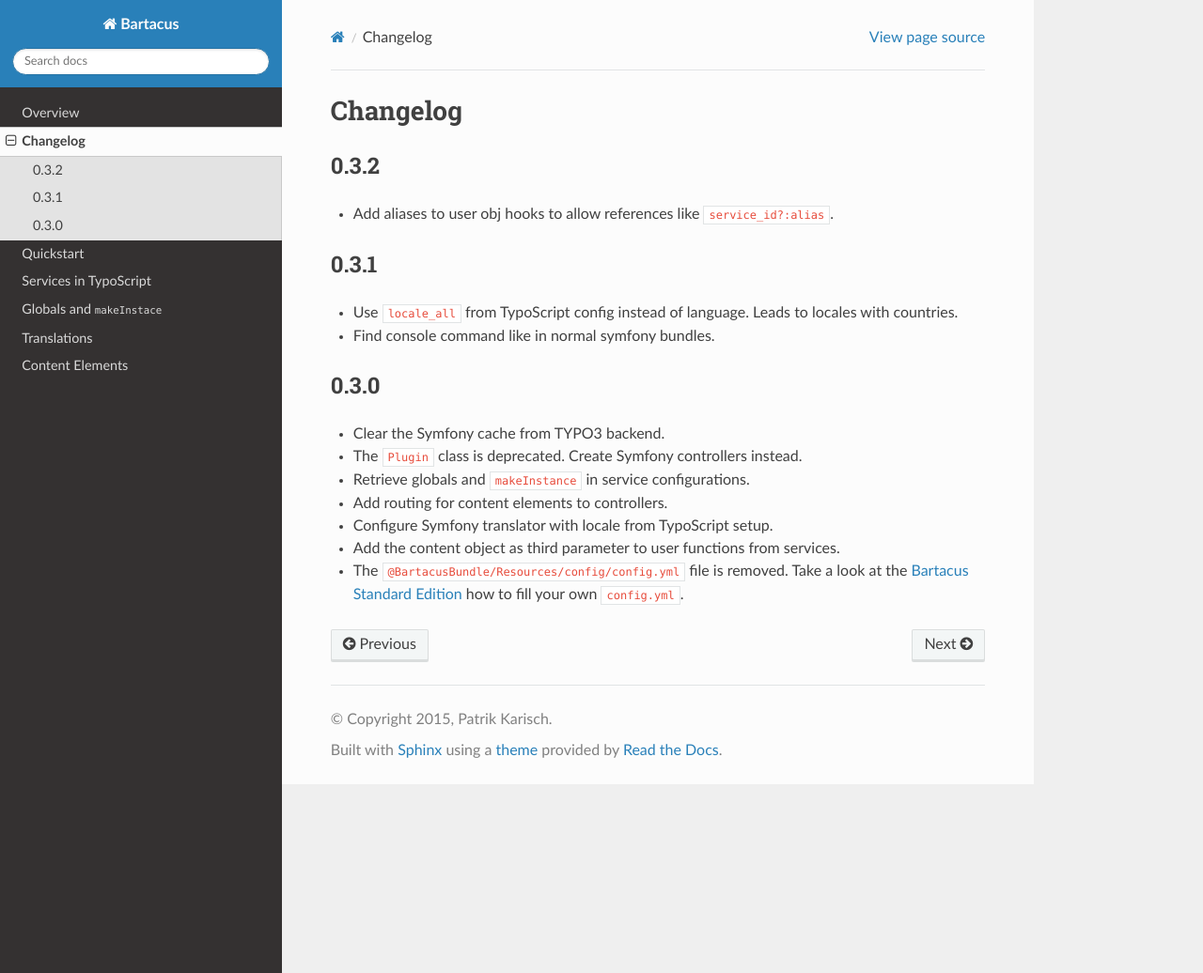
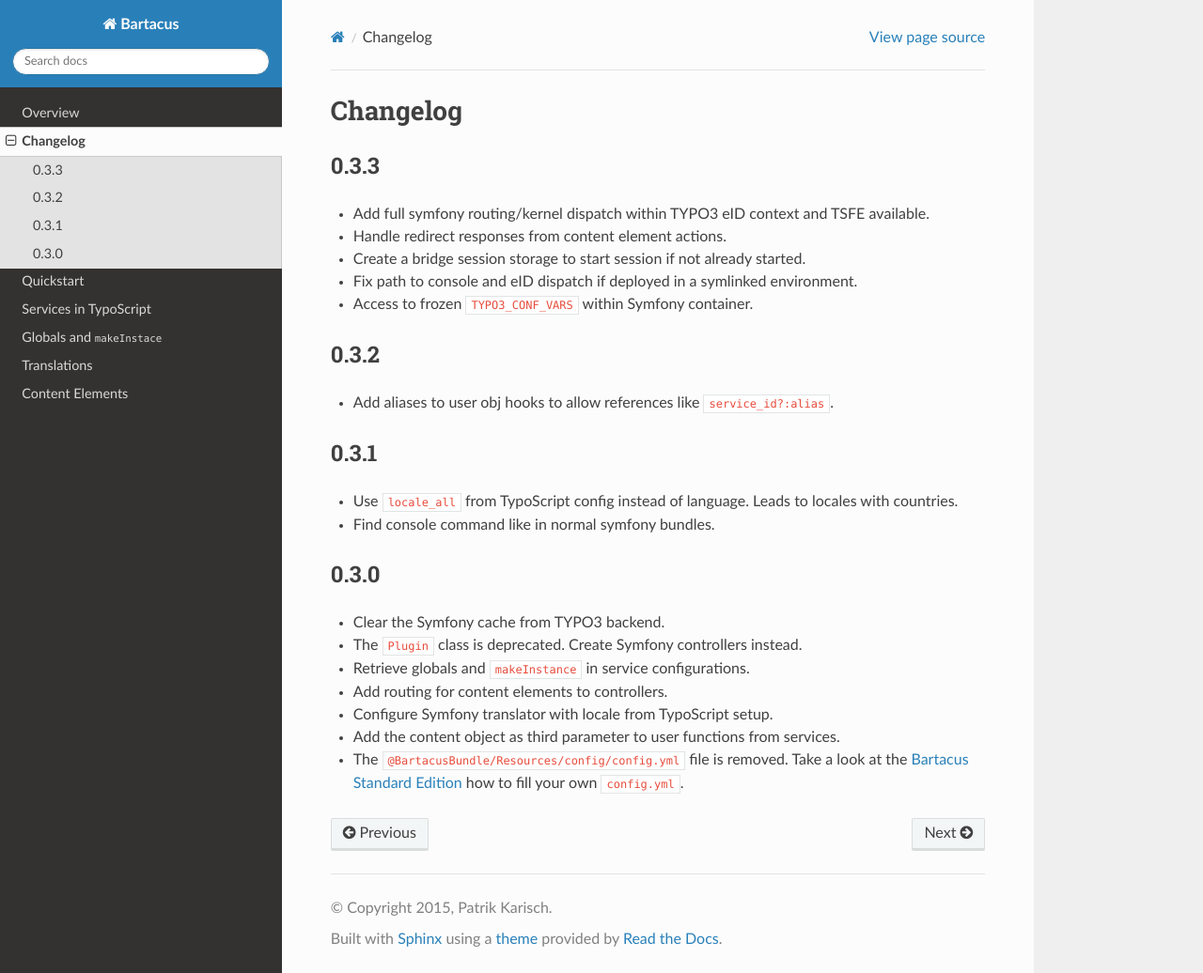
Before and after one commit to Bartacus/BartacusBundle, a Sphinx documentation site: the page built from docs/changelog.rst, in a window 1280 px wide and 1036 px high. Shown: the whole window at 94% size. Built offline with Sphinx 7.4.7 and the Read the Docs theme 2.0.0, drawn with Linux system fonts in a browser that asks for light colours.

Commit message:
Add changelog for 0.3.3

```diff
--- a/docs/changelog.rst
+++ b/docs/changelog.rst
@@ -1,6 +1,16 @@
 =========
 Changelog
 =========
+
+0.3.3
+=====
+
+* Add full symfony routing/kernel dispatch within TYPO3 eID context and TSFE
+  available.
+* Handle redirect responses from content element actions.
+* Create a bridge session storage to start session if not already started.
+* Fix path to console and eID dispatch if deployed in a symlinked environment.
+* Access to frozen ``TYPO3_CONF_VARS`` within Symfony container.
 
 0.3.2
 =====
```
